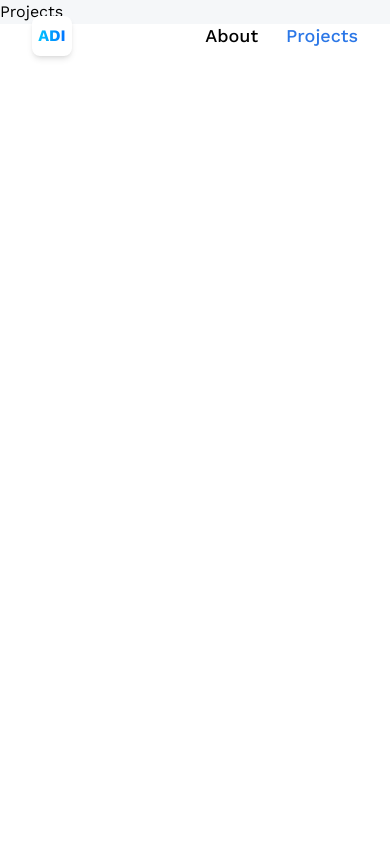
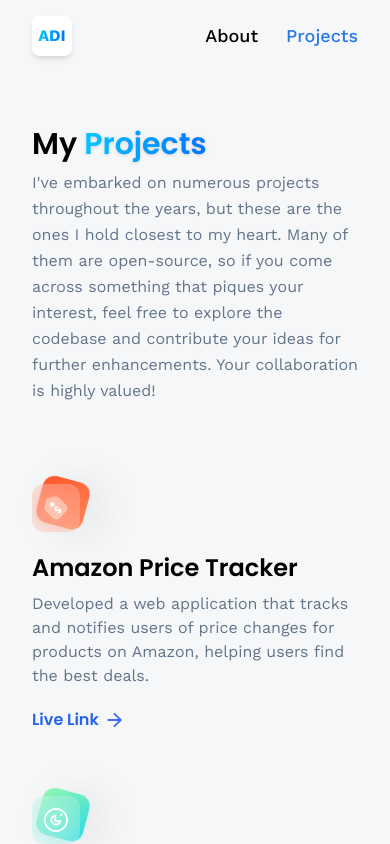
Before and after one commit to nuhptr/threejs-3D, a React (Vite) app: page /projects in a window 390 px wide. Shown: the top 844 px of the page. Built offline with nearby package versions, Linux system fonts and the light colour scheme; no server answers.

Commit message:
pages/update code

```diff
--- a/src/pages/About.jsx
+++ b/src/pages/About.jsx
@@ -1,6 +1,9 @@
 import React from "react"
+import { VerticalTimeline, VerticalTimelineElement } from "react-vertical-timeline-component"
+import "react-vertical-timeline-component/style.min.css"
 
-import { skills } from "../constants"
+import { skills, experiences } from "../constants"
+import { CallToAction } from "../components"
 
 export default function About() {
    return (
@@ -20,7 +23,7 @@
             <h3 className="subhead-text">My Skills</h3>
             <div className="flex flex-wrap gap-12 mt-16">
                {skills.map((skill) => (
-                  <div className="w-20 h-20 block-container">
+                  <div className="w-20 h-20 block-container" key={skill.type}>
                      <div className="btn-back rounded-xl" />
                      <div className="flex items-center justify-center btn-front rounded-xl">
                         <img src={skill.imageUrl} alt={skill.name} className="object-contain w-1/2 h-1/2" />
@@ -33,12 +36,60 @@
          <div className="py-16">
             <h3 className="subhead-text">Work Experience</h3>
             <div className="flex flex-col gap-3 mt-5 text-slate-500">
-               <p>
+               <p className="">
                   I've worked with all sorts of companies, leveling up my skills and teaming up with smart people.
                   Here's the rundown:
                </p>
             </div>
+
+            <div className="flex mt-12">
+               <VerticalTimeline className="">
+                  {experiences.map((experience) => (
+                     <VerticalTimelineElement
+                        className=""
+                        key={experience.title}
+                        date={experience.date}
+                        icon={
+                           <div className="flex items-center justify-center w-full h-full">
+                              <img
+                                 src={experience.icon}
+                                 alt={experience.company_name}
+                                 className="w-[60%] h-[60%] object-contain"
+                              />
+                           </div>
+                        }
+                        iconStyle={{ background: experience.iconBg }}
+                        contentStyle={{
+                           borderBottom: "8px",
+                           borderStyle: "solid",
+                           borderBottomColor: experience.iconBg,
+                           boxShadow: "none",
+                        }}>
+                        <div className="">
+                           <h3 className="text-xl font-semibold text-black font-poppins">{experience.title}</h3>
+                           <p className="font-medium text-black-500 font-base" style={{ margin: 0 }}>
+                              {experience.company_name}
+                           </p>
+                        </div>
+
+                        <ul className="my-5 ml-5 space-y-2 list-disc">
+                           {experience.points.map((point, index) => (
+                              <li
+                                 className="pl-1 text-sm font-normal text-black-500/50"
+                                 key={`experience-point-${index}`}>
+                                 {point}
+                              </li>
+                           ))}
+                        </ul>
+                     </VerticalTimelineElement>
+                  ))}
+               </VerticalTimeline>
+            </div>
          </div>
+
+         <hr className="border-slate-200" />
+
+         <CallToAction />
       </section>
    )
 }
--- a/src/pages/Home.jsx
+++ b/src/pages/Home.jsx
@@ -1,5 +1,5 @@
 import { Canvas } from "@react-three/fiber"
-import { Suspense, useState } from "react"
+import { Suspense, useState, useEffect, useRef } from "react"
 
 import { HomeInfo, Loader } from "../components"
 
@@ -8,7 +8,26 @@
 import Bird from "../models/Bird"
 import Plane from "../models/Plane"
 
+import sakura from "../assets/sakura.mp3"
+import { soundoff, soundon } from "../assets/icons"
+
 export default function Home() {
+   const audioRef = useRef(new Audio(sakura))
+   audioRef.current.volume = 0.4
+   audioRef.current.loop = true
+
+   const [isPlayingMusic, setIsPlayingMusic] = useState(false)
+   const [isRotating, setIsRotating] = useState(false)
+   const [currentStage, setCurrentStage] = useState(1)
+
+   useEffect(() => {
+      if (isPlayingMusic) audioRef.current.play()
+
+      return () => {
+         audioRef.current.pause()
+      }
+   }, [isPlayingMusic])
+
    function adjustIslandForScreenSize() {
       let screenScale = null
       let screenPosition = [0, -6.5, -43]
@@ -27,15 +46,12 @@
          screenScale = [1.5, 1.5, 1.5]
          screenPosition = [0, -1.5, 0]
       } else {
-         screenScale = [1, 1, 1]
+         screenScale = [3, 3, 3]
          screenPosition = [0, -4, -4]
       }
 
       return [screenScale, screenPosition]
    }
-
-   const [isRotating, setIsRotating] = useState(false)
-   const [currentStage, setCurrentStage] = useState(1)
 
    const [islandScale, islandPosition, islandRotation] = adjustIslandForScreenSize()
    const [planeScale, planePosition] = adjustPlaneForScreenSize()
@@ -64,14 +80,18 @@
                   setIsRotating={setIsRotating}
                   setCurrentStage={setCurrentStage}
                />
-               <Plane
-                  rotation={[0, 20, 0]}
-                  planePosition={planePosition}
-                  planeScale={planeScale}
-                  isRotating={isRotating}
-               />
+               <Plane rotation={[0, 14, 0]} position={planePosition} scale={planeScale} isRotating={isRotating} />
             </Suspense>
          </Canvas>
+
+         <div className="absolute bottom-2 right-2">
+            <img
+               src={!isPlayingMusic ? soundoff : soundon}
+               alt="sound icon"
+               className="object-contain w-10 h-10 cursor-pointer"
+               onClick={() => setIsPlayingMusic(!isPlayingMusic)}
+            />
+         </div>
       </section>
    )
 }
--- a/src/pages/Projects.jsx
+++ b/src/pages/Projects.jsx
@@ -1,5 +1,55 @@
 import React from "react"
+import { Link } from "react-router-dom"
+
+import { CallToAction } from "../components"
+import { projects } from "../constants"
+import { arrow } from "../assets/icons"
 
 export default function Projects() {
-   return <div>Projects</div>
+   return (
+      <section className="max-container">
+         <h1 className="head-text">
+            My <span className="font-semibold blue-gradient_text drop-shadow">Projects</span>
+         </h1>
+
+         <p className="mt-2 leading-relaxed text-slate-500">
+            I've embarked on numerous projects throughout the years, but these are the ones I hold closest to my heart.
+            Many of them are open-source, so if you come across something that piques your interest, feel free to
+            explore the codebase and contribute your ideas for further enhancements. Your collaboration is highly
+            valued!
+         </p>
+
+         <div className="flex flex-wrap gap-16 my-20">
+            {projects.map((project) => (
+               <div className="lg:w-[400px] w-full" key={project.name}>
+                  <div className="w-12 h-12 block-container">
+                     <div className={`btn-back rounded-xl ${project.theme}`} />
+                     <div className="flex items-center justify-center btn-front rounded-xl">
+                        <img src={project.iconUrl} alt="threads" className="object-contain w-1/2 h-1/2" />
+                     </div>
+                  </div>
+
+                  <div className="flex flex-col mt-5">
+                     <h4 className="text-2xl font-semibold font-poppins">{project.name}</h4>
+                     <p className="mt-2 text-slate-500">{project.description}</p>
+                     <div className="flex items-center gap-2 mt-5 font-poppins">
+                        <Link
+                           to={project.link}
+                           target="_blank"
+                           rel="noopener noreferrer"
+                           className="font-semibold text-blue-600">
+                           Live Link
+                        </Link>
+                        <img src={arrow} alt="arrow" className="object-contain w-4 h-4" />
+                     </div>
+                  </div>
+               </div>
+            ))}
+         </div>
+
+         <hr className="border-slate-200" />
+
+         <CallToAction />
+      </section>
+   )
 }
```
